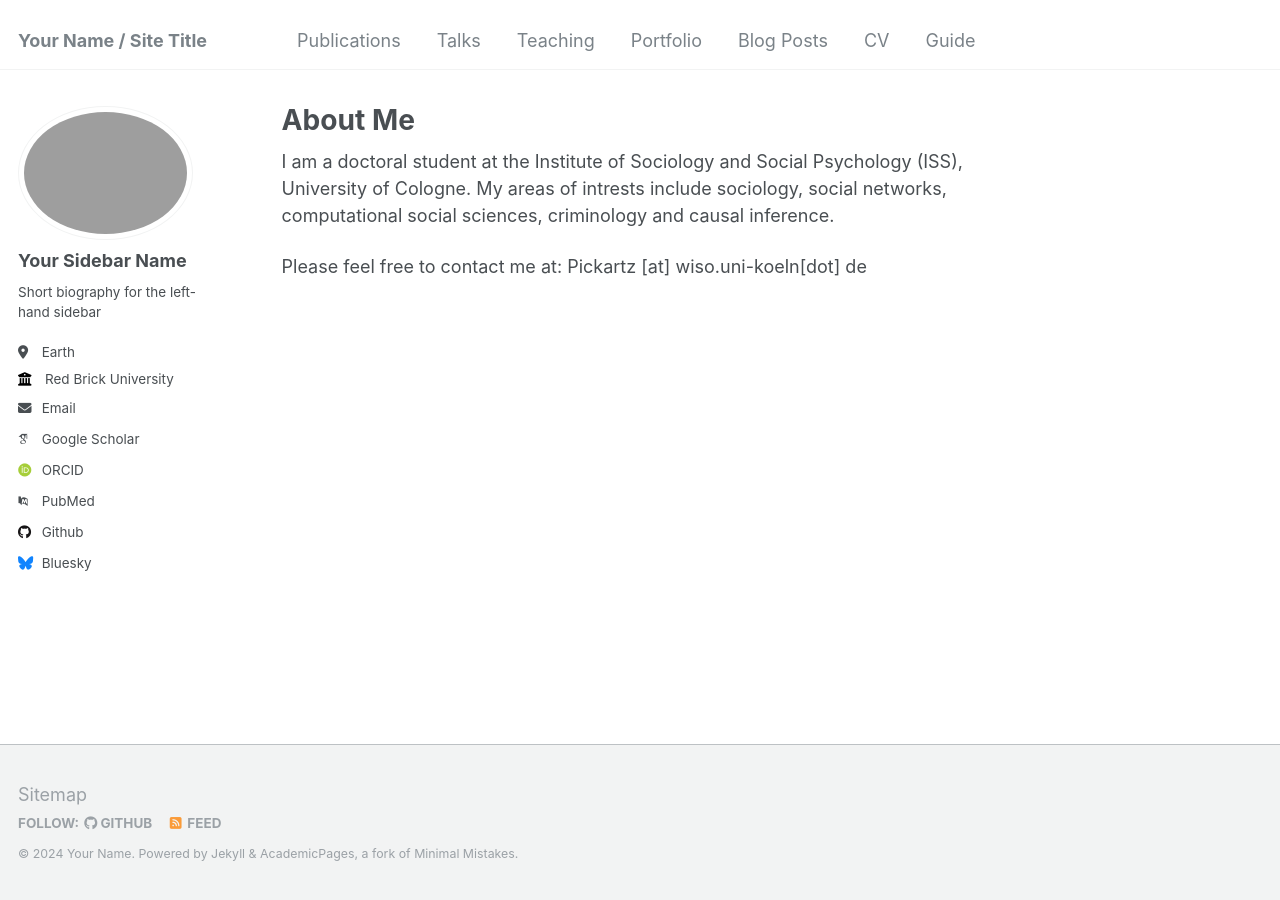
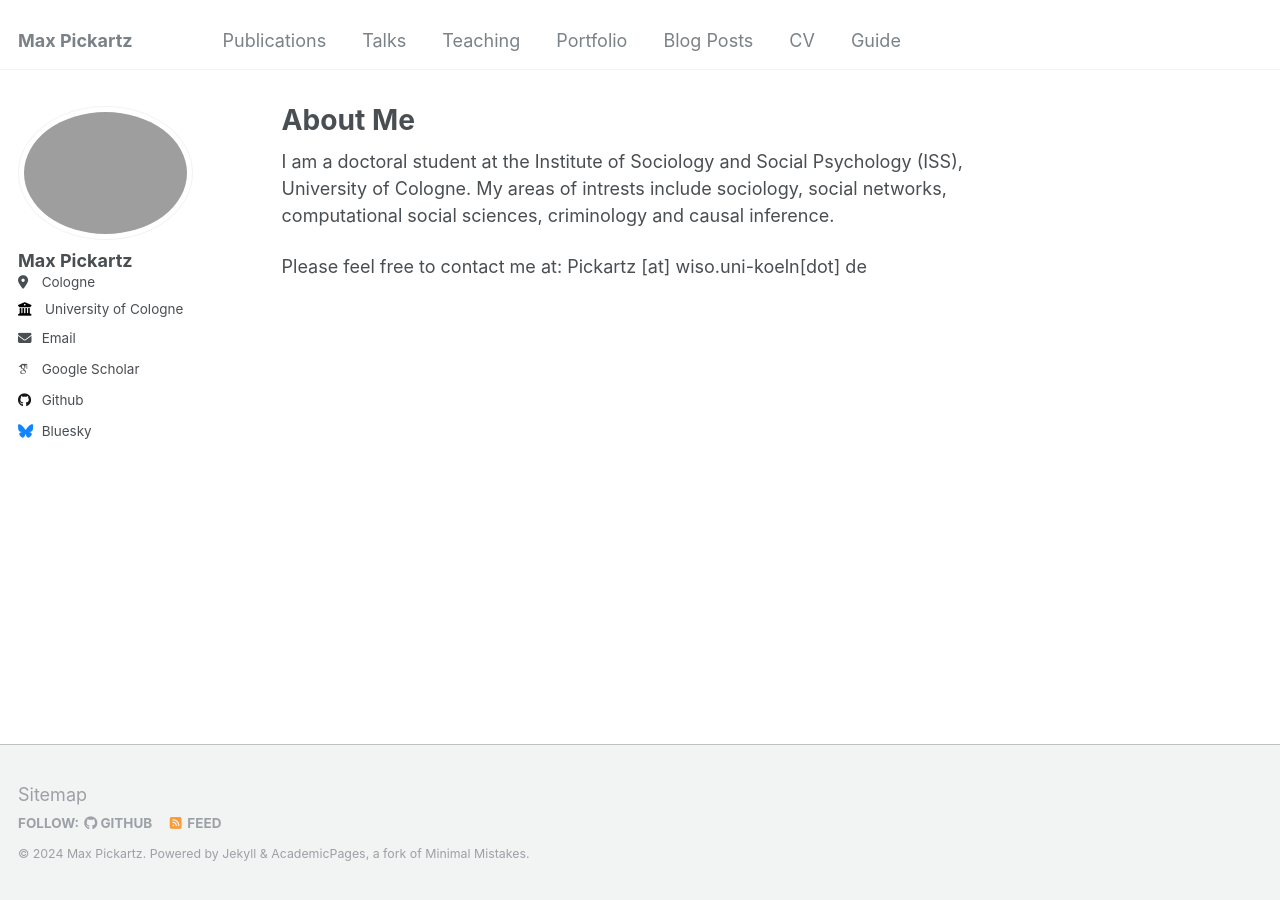
Before and after one commit to maxpi99/maxpi99.github.io, a Jekyll site: the page built from _pages/about.md, in a window 1280 px wide. Built offline with Jekyll 4.4.1, drawn with Linux system fonts in a browser that asks for light colours; some web fonts are replaced.

Commit message:
Update _config.yml

```diff
--- a/_config.yml
+++ b/_config.yml
@@ -8,9 +8,9 @@
 
 # Basic Site Settings
 locale                   : "en-US"
-title                    : "Your Name / Site Title"
+title                    : "Max Pickartz"
 title_separator          : "-"
-name                     : &name "Your Name"
+name                     : &name "Max Pickartz"
 description              : &description "personal description"
 url                      : https://maxpi99.github.io/ # the base hostname & protocol for your site e.g. "https://mmistakes.github.io"
 baseurl                  : "" # the subpath of your site, e.g. "/blog"
@@ -22,21 +22,20 @@ repository               : "maxpi99/maxpi99.github.io"
 author:
   # Biographic information
   avatar           : "profile.png"
-  name             : "Your Sidebar Name"
+  name             : "Max Pickartz"
   pronouns         : # example: "she/her"
-  bio              : "Short biography for the left-hand sidebar"
-  location         : "Earth"
-  employer         : "Red Brick University"
+  location         : "Cologne"
+  employer         : "University of Cologne"
   uri              : # URL
-  email            : "none@example.org"
+  email            : "Pickartz@wiso.uni-koeln.de"
 
   # Academic websites
   arxiv            : # URL - Update with the correct link to your profile
-  googlescholar    : "https://scholar.google.com/citations?user=PS_CX0AAAAAJ"
+  googlescholar    : "https://scholar.google.com/citations?user=Kc3gHFgAAAAJ"
   impactstory      : # URL
-  orcid            : "http://orcid.org/yourorcidurl"
+  orcid            : #
   semantic         : # URL
-  pubmed           : "https://www.ncbi.nlm.nih.gov/pubmed/?term=john+snow"
+  pubmed           : #
   researchgate     : # URL
 
   # Repositories and software development
```
